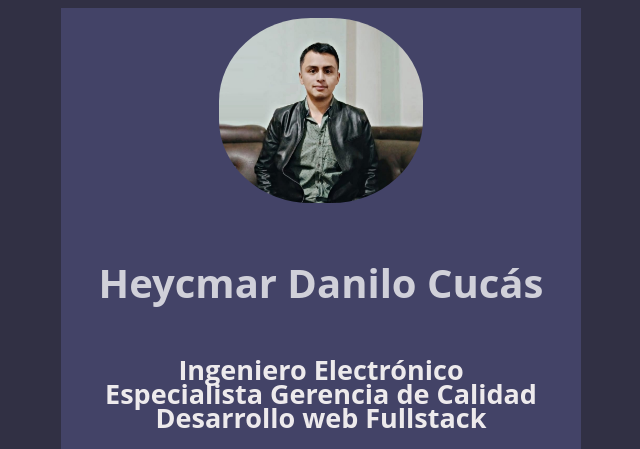
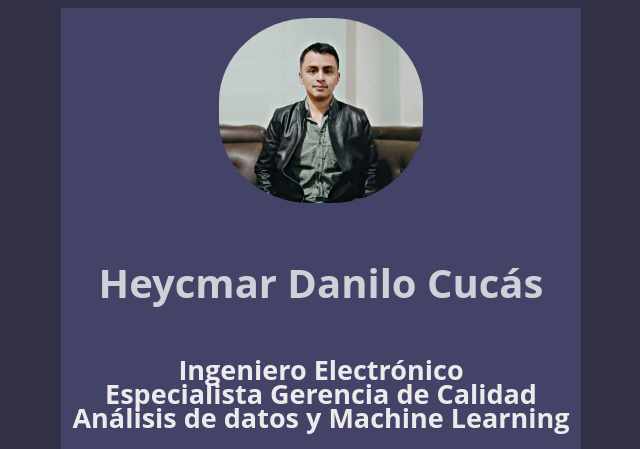
Before and after one commit to Heycmar/heycmar, a plain HTML site: page docs/index.html in a window 1280 px wide. Shown: the top 449 px of the page, without its empty margins (319-959 px from the left). Drawn offline with Linux system fonts and the light colour scheme.

Commit message:
Actualizando

```diff
--- a/docs/index.html
+++ b/docs/index.html
@@ -16,7 +16,7 @@
                 <h1>Heycmar Danilo Cucás</h1>
                 <h2>Ingeniero <span>E</span>lectrónico<br>
                     Especialista Gerencia de Calidad <br>
-                    Desarrollo web Fullstack</h2>
+                    Análisis de datos y Machine Learning</h2>
             </div>
 
             <main class="principal">
```
